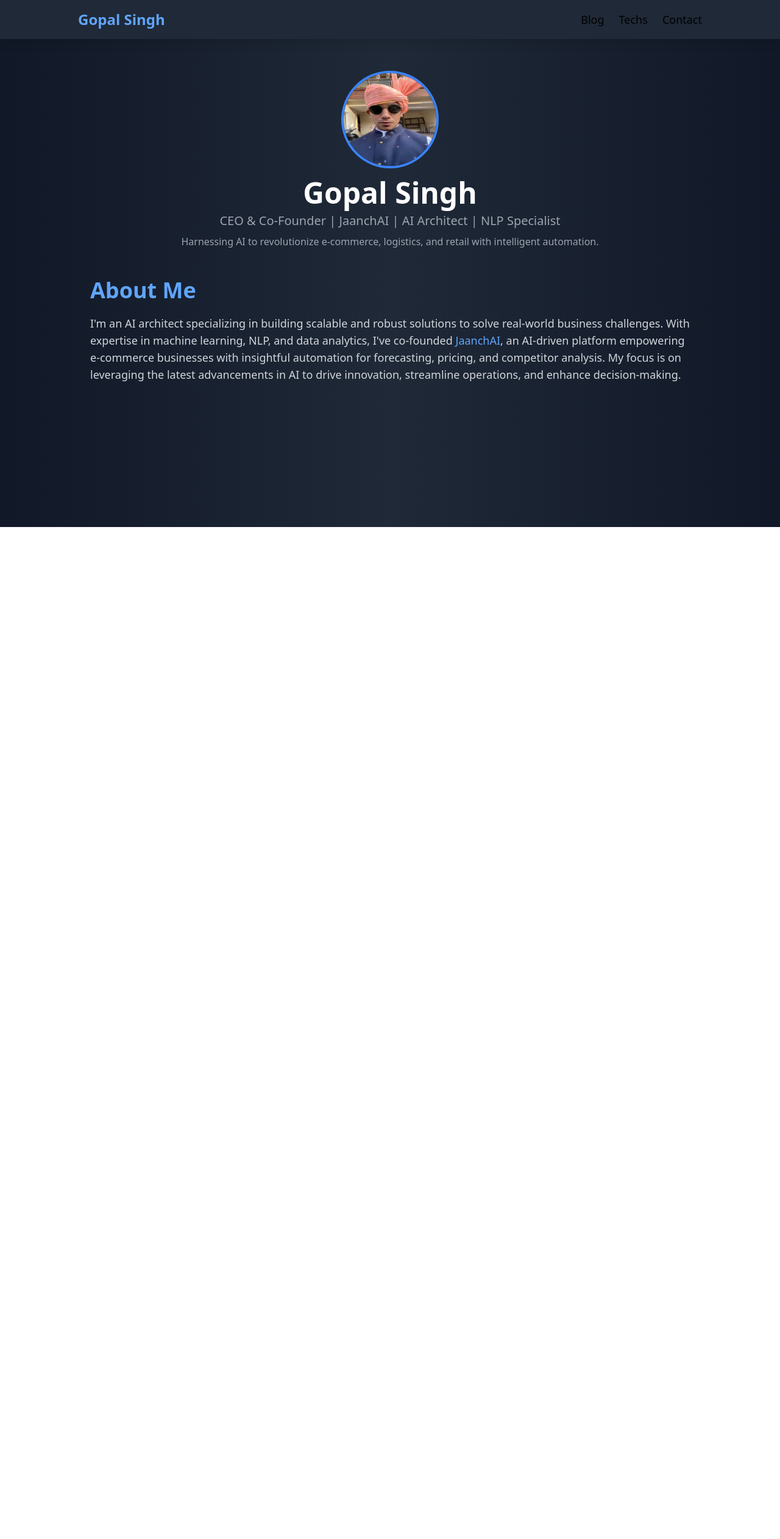
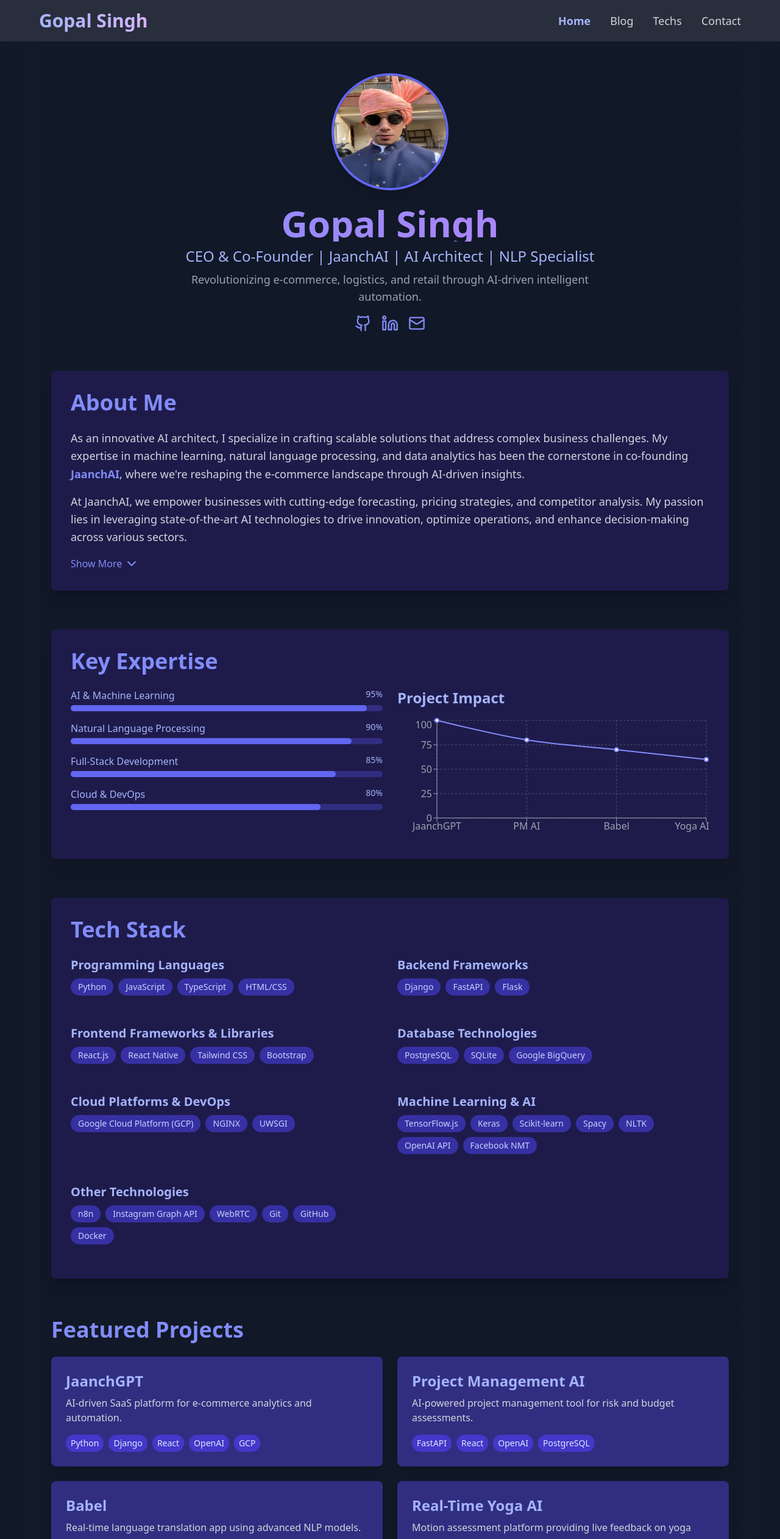
Before and after one commit to Akshay594/the-great-portfolio, a React (Create React App) app: page / in a window 1280 px wide. Shown: the top 2523 px of the page at 61% size. Before the commit the page ends 864 px from the top, so only its background shows below. Built offline with nearby package versions, Linux system fonts and the light colour scheme.

Commit message:
made it better with UI

```diff
--- a/package.json
+++ b/package.json
@@ -6,10 +6,12 @@
     "@testing-library/jest-dom": "^5.17.0",
     "@testing-library/react": "^13.4.0",
     "@testing-library/user-event": "^13.5.0",
+    "lucide-react": "^0.439.0",
     "react": "^18.3.1",
     "react-dom": "^18.3.1",
     "react-router-dom": "^6.26.1",
     "react-scripts": "5.0.1",
+    "recharts": "^2.12.7",
     "web-vitals": "^2.1.4"
   },
   "scripts": {
--- a/src/components/Header.js
+++ b/src/components/Header.js
@@ -1,33 +1,80 @@
-import React from 'react';
-import { Link } from 'react-router-dom';
+import React, { useState, useEffect } from 'react';
+import { Link, useLocation } from 'react-router-dom';
+import { Menu, X } from 'lucide-react';
 
 const Header = () => {
+  const [isMenuOpen, setIsMenuOpen] = useState(false);
+  const [isScrolled, setIsScrolled] = useState(false);
+  const location = useLocation();
+
+  useEffect(() => {
+    const handleScroll = () => {
+      setIsScrolled(window.scrollY > 20);
+    };
+    window.addEventListener('scroll', handleScroll);
+    return () => window.removeEventListener('scroll', handleScroll);
+  }, []);
+
+  const navItems = [
+    { name: 'Home', path: '/' },
+    { name: 'Blog', path: '/blog' },
+    { name: 'Techs', path: '/techs' },
+    { name: 'Contact', path: '/contact' },
+  ];
+
   return (
-    <header className="bg-gray-800 py-4 px-6 sticky top-0 z-10 shadow-lg">
-      <div className="max-w-5xl mx-auto flex justify-between items-center">
-        <h1 className="text-2xl font-bold text-blue-400">
-          <Link to="/">Gopal Singh</Link>
+    <header className={`py-4 px-6 sticky top-0 z-10 transition-all duration-300 ${
+      isScrolled ? 'bg-gray-900 shadow-lg' : 'bg-gray-900 bg-opacity-90'
+    }`}>
+      <div className="max-w-6xl mx-auto flex justify-between items-center">
+        <h1 className="text-3xl font-bold">
+          <Link to="/" className="text-transparent bg-clip-text bg-gradient-to-r from-indigo-300 to-purple-300 hover:from-indigo-200 hover:to-purple-200 transition-all duration-300">
+            Gopal Singh
+          </Link>
         </h1>
-        <nav>
-          <ul className="flex space-x-6 text-lg">
-            <li>
-              <Link to="/blog" className="hover:text-blue-300 transition-colors duration-300">
-                Blog
-              </Link>
-            </li>
-            <li>
-              <Link to="/techs" className="hover:text-blue-300 transition-colors duration-300">
-                Techs
-              </Link>
-            </li>
-            <li>
-              <Link to="/contact" className="hover:text-blue-300 transition-colors duration-300">
-                Contact
-              </Link>
-            </li>
+        <nav className="hidden md:block">
+          <ul className="flex space-x-8 text-lg">
+            {navItems.map((item) => (
+              <li key={item.name}>
+                <Link
+                  to={item.path}
+                  className={`hover:text-indigo-200 transition-colors duration-300 ${
+                    location.pathname === item.path ? 'text-indigo-300 font-semibold' : 'text-gray-300'
+                  }`}
+                >
+                  {item.name}
+                </Link>
+              </li>
+            ))}
           </ul>
         </nav>
+        <button
+          className="md:hidden text-indigo-300 hover:text-indigo-200 transition-colors duration-300"
+          onClick={() => setIsMenuOpen(!isMenuOpen)}
+          aria-label={isMenuOpen ? "Close menu" : "Open menu"}
+        >
+          {isMenuOpen ? <X size={24} /> : <Menu size={24} />}
+        </button>
       </div>
+      {isMenuOpen && (
+        <nav className="md:hidden mt-4">
+          <ul className="flex flex-col space-y-4 text-lg">
+            {navItems.map((item) => (
+              <li key={item.name}>
+                <Link
+                  to={item.path}
+                  className={`block hover:text-indigo-200 transition-colors duration-300 ${
+                    location.pathname === item.path ? 'text-indigo-300 font-semibold' : 'text-gray-300'
+                  }`}
+                  onClick={() => setIsMenuOpen(false)}
+                >
+                  {item.name}
+                </Link>
+              </li>
+            ))}
+          </ul>
+        </nav>
+      )}
     </header>
   );
 };
--- a/src/components/Home.js
+++ b/src/components/Home.js
@@ -1,29 +1,176 @@
-import React from 'react';
-import gopalImage from './gopal.jpeg';
+import React, { useState } from 'react';
+import { Github, Linkedin, Mail, ChevronDown, ChevronUp } from 'lucide-react';
+import { LineChart, Line, XAxis, YAxis, CartesianGrid, Tooltip, ResponsiveContainer } from 'recharts';
+import gopal from './gopal.jpeg'
+
+const ProjectCard = ({ title, description, technologies }) => (
+  <div className="bg-indigo-900 p-6 rounded-lg shadow-lg hover:shadow-xl transition-shadow duration-300">
+    <h3 className="text-2xl font-semibold text-indigo-300 mb-2">{title}</h3>
+    <p className="text-gray-300 mb-4">{description}</p>
+    <div className="flex flex-wrap gap-2">
+      {technologies.map((tech, index) => (
+        <span key={index} className="bg-indigo-700 text-indigo-100 px-2 py-1 rounded-full text-sm">{tech}</span>
+      ))}
+    </div>
+  </div>
+);
+
+const SkillBar = ({ skill, level }) => (
+  <div className="mb-4">
+    <div className="flex justify-between mb-1">
+      <span className="text-base font-medium text-indigo-300">{skill}</span>
+      <span className="text-sm font-medium text-indigo-300">{level}%</span>
+    </div>
+    <div className="w-full bg-indigo-900 rounded-full h-2.5">
+      <div className="bg-indigo-500 h-2.5 rounded-full" style={{ width: `${level}%` }}></div>
+    </div>
+  </div>
+);
+
+const TechStackSection = ({ title, techs }) => (
+  <div className="mb-6">
+    <h3 className="text-xl font-semibold text-indigo-300 mb-2">{title}</h3>
+    <div className="flex flex-wrap gap-2">
+      {techs.map((tech, index) => (
+        <span key={index} className="bg-indigo-800 text-indigo-200 px-3 py-1 rounded-full text-sm">
+          {tech}
+        </span>
+      ))}
+    </div>
+  </div>
+);
 
 const Home = () => {
+  const [showMore, setShowMore] = useState(false);
+
+  const projectData = [
+    { name: 'JaanchGPT', value: 100 },
+    { name: 'PM AI', value: 80 },
+    { name: 'Babel', value: 70 },
+    { name: 'Yoga AI', value: 60 },
+  ];
+
+  const techStacks = {
+    languages: ['Python', 'JavaScript', 'TypeScript', 'HTML/CSS'],
+    backend: ['Django', 'FastAPI', 'Flask'],
+    frontend: ['React.js', 'React Native', 'Tailwind CSS', 'Bootstrap'],
+    database: ['PostgreSQL', 'SQLite', 'Google BigQuery'],
+    cloud: ['Google Cloud Platform (GCP)', 'NGINX', 'UWSGI'],
+    ml: ['TensorFlow.js', 'Keras', 'Scikit-learn', 'Spacy', 'NLTK', 'OpenAI API', 'Facebook NMT'],
+    other: ['n8n', 'Instagram Graph API', 'WebRTC', 'Git', 'GitHub', 'Docker'],
+  };
+
   return (
-    <div className="max-w-5xl mx-auto p-5">
+    <div className="max-w-6xl mx-auto p-5 bg-gradient-to-b from-gray-900 via-indigo-1000 to-gray-900 min-h-screen text-white">
       <div className="text-center mt-8">
         <img
-          className="w-40 h-40 rounded-full mx-auto border-4 border-blue-500"
-          src={gopalImage}
+          className="w-48 h-48 rounded-full mx-auto border-4 border-indigo-500 shadow-lg"
+          src={gopal}
           alt="Gopal Singh"
         />
-        <h1 className="text-5xl font-bold mt-4">Gopal Singh</h1>
-        <p className="text-xl text-gray-400 mt-2">CEO & Co-Founder | JaanchAI | AI Architect | NLP Specialist</p>
-        <p className="text-md text-gray-400 mt-2">
-          Harnessing AI to revolutionize e-commerce, logistics, and retail with intelligent automation.
+        <h1 className="text-6xl font-bold mt-6 bg-clip-text text-transparent bg-gradient-to-r from-indigo-400 to-purple-400">Gopal Singh</h1>
+        <p className="text-2xl text-indigo-300 mt-2">CEO & Co-Founder | JaanchAI | AI Architect | NLP Specialist</p>
+        <p className="text-lg text-gray-400 mt-2 max-w-2xl mx-auto">
+          Revolutionizing e-commerce, logistics, and retail through AI-driven intelligent automation.
         </p>
+        <div className="flex justify-center space-x-4 mt-4">
+          <a href="https://github.com/akshay594" className="text-indigo-400 hover:text-indigo-300 transition-colors"><Github size={28} /></a>
+          <a href="https://www.linkedin.com/in/theunblunt/" className="text-indigo-400 hover:text-indigo-300 transition-colors"><Linkedin size={28} /></a>
+          <a
+          href="mailto:gopal@jaanch.ai"
+          className="text-indigo-400 hover:text-indigo-300 transition-colors"><Mail size={28} /></a>
+        </div>
       </div>
 
-      {/* About Section */}
-      <section className="mt-12">
-        <h2 className="text-4xl font-bold mb-5 text-blue-400">About Me</h2>
-        <p className="text-lg text-gray-300">
-          I'm an AI architect specializing in building scalable and robust solutions to solve real-world business challenges. With expertise in machine learning, NLP, and data analytics, I've co-founded
-          <span className="text-blue-400"> JaanchAI</span>, an AI-driven platform empowering e-commerce businesses with insightful automation for forecasting, pricing, and competitor analysis. My focus is on leveraging the latest advancements in AI to drive innovation, streamline operations, and enhance decision-making.
+      <section className="mt-16 bg-indigo-950 p-8 rounded-lg shadow-xl">
+        <h2 className="text-4xl font-bold mb-6 text-indigo-400">About Me</h2>
+        <p className="text-lg text-gray-300 leading-relaxed">
+          As an innovative AI architect, I specialize in crafting scalable solutions that address complex business challenges. My expertise in machine learning, natural language processing, and data analytics has been the cornerstone in co-founding <span className="text-indigo-400 font-semibold">JaanchAI</span>, where we're reshaping the e-commerce landscape through AI-driven insights.
         </p>
+        <p className="text-lg text-gray-300 mt-4 leading-relaxed">
+          At JaanchAI, we empower businesses with cutting-edge forecasting, pricing strategies, and competitor analysis. My passion lies in leveraging state-of-the-art AI technologies to drive innovation, optimize operations, and enhance decision-making across various sectors.
+        </p>
+        <button
+          onClick={() => setShowMore(!showMore)}
+          className="mt-4 flex items-center text-indigo-400 hover:text-indigo-300 transition-colors"
+        >
+          {showMore ? 'Show Less' : 'Show More'}
+          {showMore ? <ChevronUp className="ml-1" /> : <ChevronDown className="ml-1" />}
+        </button>
+        {showMore && (
+          <div className="mt-4 text-gray-300">
+            <p>My journey in tech has been marked by significant milestones:</p>
+            <ul className="list-disc list-inside mt-2 space-y-2">
+              <li>Led data science initiatives at LetsUpgrade.in, educating aspiring data scientists.</li>
+              <li>Developed Project Management AI, an AI-powered project management tool.</li>
+              <li>Contributed as a machine learning consultant for Stineseed.com, enhancing agricultural predictions.</li>
+              <li>Authored technical content for Neptune.ai, sharing insights on machine learning practices.</li>
+            </ul>
+          </div>
+        )}
+      </section>
+
+      <section className="mt-16 bg-indigo-950 p-8 rounded-lg shadow-xl">
+        <h2 className="text-4xl font-bold mb-6 text-indigo-400">Key Expertise</h2>
+        <div className="grid grid-cols-1 md:grid-cols-2 gap-6">
+          <div>
+            <SkillBar skill="AI & Machine Learning" level={95} />
+            <SkillBar skill="Natural Language Processing" level={90} />
+            <SkillBar skill="Full-Stack Development" level={85} />
+            <SkillBar skill="Cloud & DevOps" level={80} />
+          </div>
+          <div>
+            <h3 className="text-2xl font-semibold text-indigo-300 mb-4">Project Impact</h3>
+            <ResponsiveContainer width="100%" height={200}>
+              <LineChart data={projectData}>
+                <CartesianGrid strokeDasharray="3 3" stroke="#4B5563" />
+                <XAxis dataKey="name" stroke="#9CA3AF" />
+                <YAxis stroke="#9CA3AF" />
+                <Tooltip contentStyle={{ backgroundColor: '#1E1E1E', border: 'none' }} />
+                <Line type="monotone" dataKey="value" stroke="#818CF8" strokeWidth={2} />
+              </LineChart>
+            </ResponsiveContainer>
+          </div>
+        </div>
+      </section>
+
+      <section className="mt-16 bg-indigo-950 p-8 rounded-lg shadow-xl">
+        <h2 className="text-4xl font-bold mb-6 text-indigo-400">Tech Stack</h2>
+        <div className="grid grid-cols-1 md:grid-cols-2 gap-6">
+          <TechStackSection title="Programming Languages" techs={techStacks.languages} />
+          <TechStackSection title="Backend Frameworks" techs={techStacks.backend} />
+          <TechStackSection title="Frontend Frameworks & Libraries" techs={techStacks.frontend} />
+          <TechStackSection title="Database Technologies" techs={techStacks.database} />
+          <TechStackSection title="Cloud Platforms & DevOps" techs={techStacks.cloud} />
+          <TechStackSection title="Machine Learning & AI" techs={techStacks.ml} />
+          <TechStackSection title="Other Technologies" techs={techStacks.other} />
+        </div>
+      </section>
+
+      <section className="mt-16">
+        <h2 className="text-4xl font-bold mb-6 text-indigo-400">Featured Projects</h2>
+        <div className="grid grid-cols-1 md:grid-cols-2 gap-6">
+          <ProjectCard
+            title="JaanchGPT"
+            description="AI-driven SaaS platform for e-commerce analytics and automation."
+            technologies={["Python", "Django", "React", "OpenAI", "GCP"]}
+          />
+          <ProjectCard
+            title="Project Management AI"
+            description="AI-powered project management tool for risk and budget assessments."
+            technologies={["FastAPI", "React", "OpenAI", "PostgreSQL"]}
+          />
+          <ProjectCard
+            title="Babel"
+            description="Real-time language translation app using advanced NLP models."
+            technologies={["React Native", "Django", "FastAPI", "WebRTC"]}
+          />
+          <ProjectCard
+            title="Real-Time Yoga AI"
+            description="Motion assessment platform providing live feedback on yoga poses."
+            technologies={["TensorFlow.js", "React", "Keras"]}
+          />
+        </div>
       </section>
     </div>
   );
```
Also changed, not shown: 1 other file (tests, documents, lock files or other folders).
